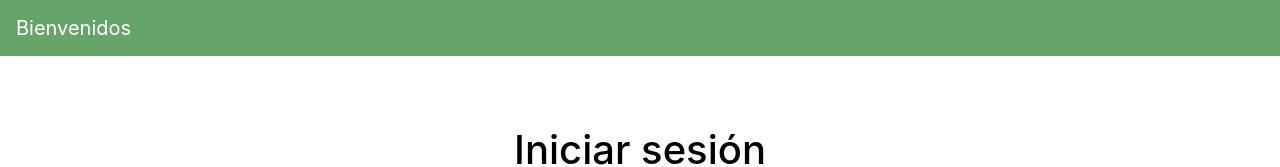
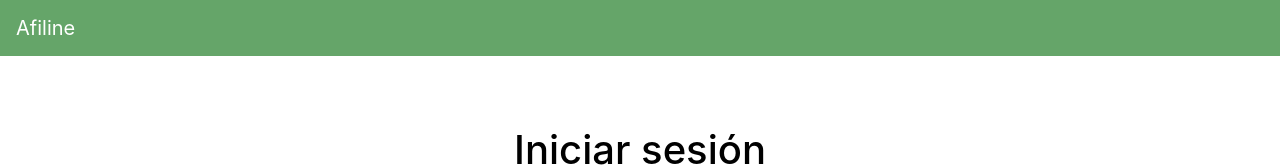
Before and after one commit to valen715/afiline, a React (Create React App) app in the folder frontend/: page /inicio in a window 1280 px wide. Shown: the top 167 px of the page. Built offline with nearby package versions, Linux system fonts and the light colour scheme.

Commit message:
consejos xd

```diff
--- a/frontend/src/components/Navbar.jsx
+++ b/frontend/src/components/Navbar.jsx
@@ -7,7 +7,7 @@ const NavBar = () => {
     <div className="nav_bar">
       <Fragment>
         <Navbar bg="navbar">
-          <Navbar.Brand className="navbar_brand text-white">Bienvenidos</Navbar.Brand>
+          <Navbar.Brand className="navbar_brand text-white">Afiline</Navbar.Brand>
         </Navbar>
       </Fragment>
     </div>
--- a/frontend/src/routers/Aplicacion.jsx
+++ b/frontend/src/routers/Aplicacion.jsx
@@ -3,6 +3,7 @@ import { BrowserRouter, Route, Switch } from "react-router-dom";
 import Inicio from "../components/Inicio";
 import Registro from "../components/Registro";
 import Bienvenido from "../components/Bienvenido"
+import consejos from "../components/consejos"
 import App from '../App.js'
 
 function Aplicacion(){
@@ -13,6 +14,7 @@ function Aplicacion(){
           <Route exact path="/inicio" component={Inicio}/>
           <Route exact path="/registro" component={Registro}/>
           <Route exact path="/bienvenido" component={Bienvenido}/>
+          <Route exact path="/consejos" component={consejos}/>
         </Switch>
         </BrowserRouter>
     )
```
